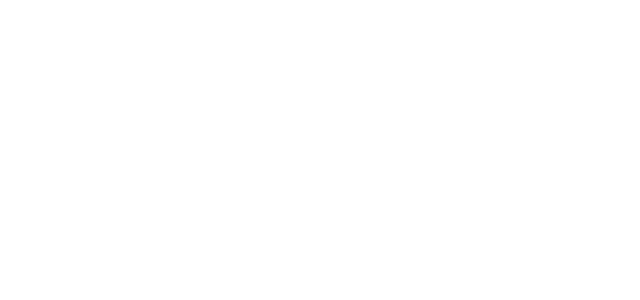
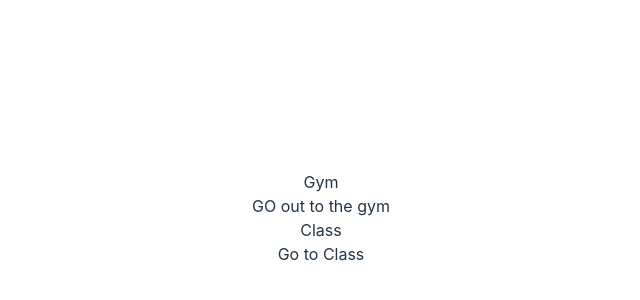
Before and after one commit to Tridib11/Cohort-Restart, a React (Vite) app in the folder frontend-todo-app/: page / in a window 1280 px wide. Shown: the part 182-482 px from the top of the page, without its empty margins (319-959 px from the left). Built offline with nearby package versions, Linux system fonts and the light colour scheme.

Commit message:
Refactor App component to update todo state and add Lol component

```diff
--- a/frontend-todo-app/src/App.jsx
+++ b/frontend-todo-app/src/App.jsx
@@ -2,8 +2,8 @@ import { useState } from "react";
 import "./App.css";
 
 function App() {
-  const [todo, setTodo] = useState(
-    [{
+  const [todo, setTodo] = useState([
+    {
       title: "Gym",
       description: "GO out to the gym",
       id: 1,
@@ -12,18 +12,19 @@ function App() {
       title: "Class",
       description: "Go to Class",
       id: 2,
-    }]
-  );
+    },
+  ]);
   return (
-    <>
+    <div>
       {todo.map((val) => {
         return (
           <div>
-            {todo.title}{todo.description}
+            {val.title} <br />
+            {val.description} <br />
           </div>
         );
       })}
-    </>
+    </div>
   );
 }
 
```
